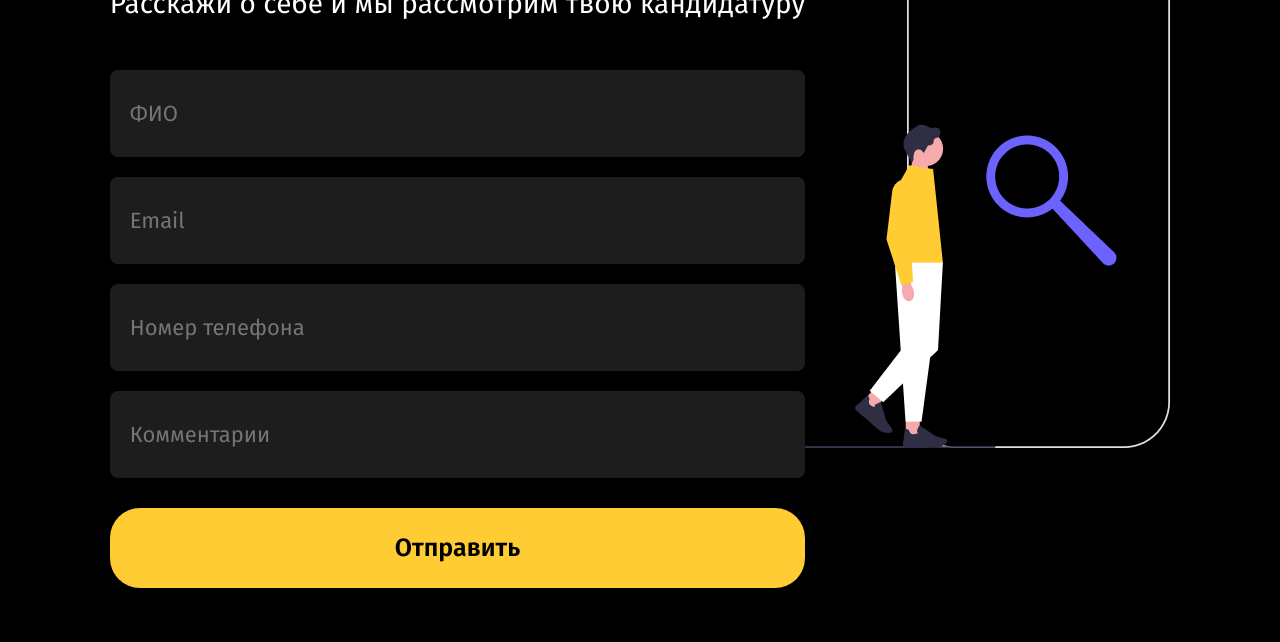
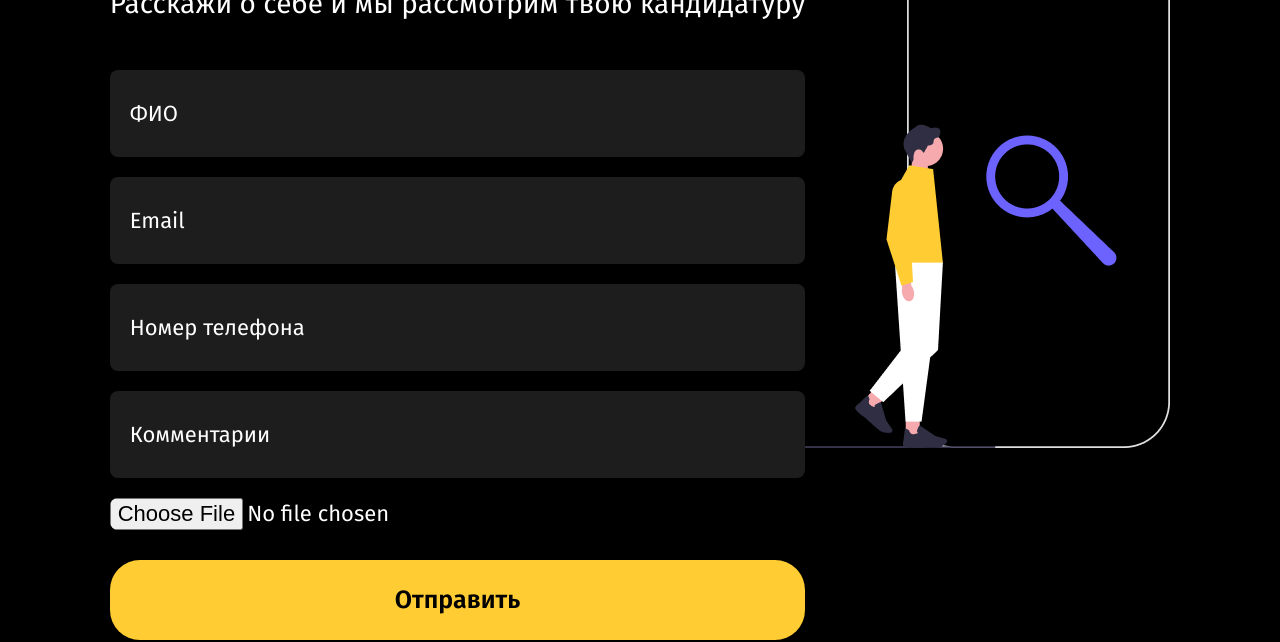
Before and after one commit to Whereug0/beeline-project, a React (Create React App) app: page / in a window 1280 px wide. Shown: the part 2222-2864 px from the top of the page. Built offline with nearby package versions, Linux system fonts and the light colour scheme; no server answers.

Commit message:
add files

```diff
--- a/src/components/Form/MyForm.jsx
+++ b/src/components/Form/MyForm.jsx
@@ -1,12 +1,22 @@
-import React, { useState } from 'react';
+import React, { useEffect, useState } from 'react';
 import styles from './MyForm.module.scss';
 import mobile from '../../assets/imgs/undraw_mobile_search_jxq5 1.png';
 import { useForm } from 'react-hook-form';
 import { useCreateFeedbackMutation } from '../../features/api/getApiSlice';
+import fileIcon from "../../assets/icons/attach_file_white.svg";
 
 const MyForm = () => {
   const [successMessage, setSuccessMessage] = useState('');
   const [errorMessage, setErrorMessage] = useState('');
+  const [selectedFile, setSelectedFile] = useState('');
+  const [value, setValue] = useState('');
+  const handleFileChange = (e) => {
+    const file = e.target.files[0];
+    setSelectedFile(file);
+    console.log('File selected:', file);
+  };
+
+
 
   const [createFeedback, { isLoading, error }] = useCreateFeedbackMutation();
 
@@ -19,7 +29,16 @@ const MyForm = () => {
 
   const handleCreateFeedback = async (data) => {
     try {
-      await createFeedback(data);
+      const formData = new FormData();
+      for (const key in data) {
+        if (key === "resume") {
+          formData.append(key, data[key][0]);
+        } else {
+          formData.append(key, data[key]);
+        }
+      }
+      console.log(formData)
+      await createFeedback(formData);
       setSuccessMessage('Ваша заявка принята!');
       setErrorMessage('');
       reset();
@@ -32,6 +51,16 @@ const MyForm = () => {
       setSuccessMessage('');
     }
   };
+  useEffect(() => {
+    let timer;
+    if (successMessage || errorMessage) {
+      timer = setTimeout(() => {
+        setSuccessMessage("");
+        setErrorMessage("");
+      }, 5000); // 5 секунд
+    }
+    return () => clearTimeout(timer);
+  }, [successMessage, errorMessage]);
 
   const onSubmit = (data) => {
     handleCreateFeedback(data);
@@ -40,7 +69,7 @@ const MyForm = () => {
   return (
     <div className={styles.container}>
       <div className={styles.content}>
-        <form action="" onSubmit={handleSubmit(onSubmit)} className={styles.form}>
+        <form onSubmit={handleSubmit(onSubmit)} className={styles.form} encType="multipart/form-data">
           <div className={styles.heading}>
             <h2>Не нашли подходящую вакансию?</h2>
             <p>Расскажи о себе и мы рассмотрим твою кандидатуру</p>
@@ -102,6 +131,26 @@ const MyForm = () => {
             />
             {errors?.feedback && <p>{errors?.feedback?.message || ""}</p>}
           </div>
+          <div className={styles.file_wrapp}>
+            <label htmlFor="file" className={styles["input-file"]}>
+              <input
+                className={styles.file_input}
+                id="file"
+                name="resume"
+                onChange={handleFileChange}
+                accept=".jpg, .jpeg, .png, .svg, .pdf, .docs, .DOCX"
+                type="file"
+                {...register("resume", {
+                  required: "Это поле обязательно!",
+                })}
+              />
+              {/* <span>
+                <img src={fileIcon} alt="fileIcon" />
+                {selectedFile ? selectedFile.name : "Прикрепить файл"}
+              </span> */}
+            </label>
+            {errors?.resume && <p>{errors?.resume?.message || ""}</p>}
+          </div>
           {successMessage && <p className={styles.successMessage}>{successMessage}</p>}
           {errorMessage && <p className={styles.errorMessage}>{errorMessage}</p>}
           <button type='submit' disabled={isLoading}>Отправить</button>
--- a/src/components/Form/MyForm.module.scss
+++ b/src/components/Form/MyForm.module.scss
@@ -52,6 +52,9 @@
     font-size: 22px;
     padding: 30px 20px;
     border-radius: 8px;
+    &::placeholder{
+      color: white;
+    }
   }
   button {
     color: black;
@@ -82,6 +85,56 @@ input[type="number"]::-webkit-inner-spin-button {
 input[type="number"] {
   -moz-appearance: textfield;
 }
+
+
+.file_wrapp{
+  width: 100%;
+  label{
+    width: 100%;
+
+  }
+  img{
+    width: 16px;
+    height: 26px;
+  }
+  input{
+    background: transparent;
+    padding: 0;
+  }
+}
+
+// .input-file {
+// 	position: relative;
+// 	display: inline-block;
+// }
+// .input-file span {
+// 	position: relative;
+// 	display: flex;
+//   align-items: center;
+// 	cursor: pointer;
+// 	outline: none;
+// 	text-decoration: none;
+// 	vertical-align: middle;
+// 	text-align: center;
+// 	line-height: 22px;
+// 	box-sizing: border-box;
+// 	transition: background-color 0.2s;
+//   padding: 30px 20px;
+//   border-radius: 12px;
+//   background: rgba(30, 29, 29, 1);
+//   color: white;
+//   gap: 13px;
+//   font-size: 22px;
+
+// }
+// .input-file input[type=file] {
+// 	position: absolute;
+// 	z-index: -1;
+// 	opacity: 0;
+// 	display: block;
+// 	width: 0;
+// 	height: 0;
+// }
 
 @media (max-width: 1600px) {
   .content{
@@ -134,6 +187,7 @@ input[type="number"] {
 
 
 @media (max-width: 550px) {
+
   .heading {
     text-align: start;
     margin-bottom: 10px;
@@ -174,6 +228,7 @@ input[type="number"] {
 
 @media (max-width: 420px) {
 
+
   .form {
     input {
       padding: 10px;
@@ -185,4 +240,10 @@ input[type="number"] {
       width: 45%;
     }
   }
+  .file_wrapp{
+    input{
+      padding: 0;
+      font-size: 10px;
+    }
+  }
 }
--- a/src/components/Modal/Modal.jsx
+++ b/src/components/Modal/Modal.jsx
@@ -15,7 +15,6 @@ const Modal = ({ active, setActive, close, vacancyId }) => {
     const file = e.target.files[0];
     setSelectedFile(file);
   };
-
 
 
   const {
@@ -139,6 +138,7 @@ const Modal = ({ active, setActive, close, vacancyId }) => {
           <div className={styles.input_wrapp}>
             <label htmlFor="motivation_letter">Сопроводительное письмо</label>
             <textarea
+
               type="text"
               {...register("motivation_letter", {
                 required: "Это поле обязательно!",
@@ -165,10 +165,10 @@ const Modal = ({ active, setActive, close, vacancyId }) => {
                   required: "Это поле обязательно!",
                 })}
               />
-              <span>
+              {/* <span>
                 <img src={fileIcon} alt="fileIcon" />
                 {selectedFile ? selectedFile.name : "Прикрепить файл"}
-              </span>
+              </span> */}
             </label>
             {errors?.resume && <p>{errors?.resume?.message || ""}</p>}
           </div>
--- a/src/components/Modal/Modal.module.scss
+++ b/src/components/Modal/Modal.module.scss
@@ -115,36 +115,36 @@
 }
 
 
-.input-file {
-	position: relative;
-	display: inline-block;
-}
-.input-file span {
-	position: relative;
-	display: inline-block;
-	cursor: pointer;
-	outline: none;
-	text-decoration: none;
-	vertical-align: middle;
-	text-align: center;
-	line-height: 22px;
-	box-sizing: border-box;
-	transition: background-color 0.2s;
-  padding: 16px 12px;
-  border-radius: 12px;
-  background: rgba(255, 255, 255, 0.05);
-  color: rgba(131, 145, 161, 1);
-  display: flex;
-  gap: 13px;
-}
-.input-file input[type=file] {
-	position: absolute;
-	z-index: -1;
-	opacity: 0;
-	display: block;
-	width: 0;
-	height: 0;
-}
+// .input-file {
+// 	position: relative;
+// 	display: inline-block;
+// }
+// .input-file span {
+// 	position: relative;
+// 	display: inline-block;
+// 	cursor: pointer;
+// 	outline: none;
+// 	text-decoration: none;
+// 	vertical-align: middle;
+// 	text-align: center;
+// 	line-height: 22px;
+// 	box-sizing: border-box;
+// 	transition: background-color 0.2s;
+//   padding: 16px 12px;
+//   border-radius: 12px;
+//   background: rgba(255, 255, 255, 0.05);
+//   color: rgba(131, 145, 161, 1);
+//   display: flex;
+//   gap: 13px;
+// }
+// .input-file input[type=file] {
+// 	position: absolute;
+// 	z-index: -1;
+// 	opacity: 0;
+// 	display: block;
+// 	width: 0;
+// 	height: 0;
+// }
 
 
 
--- a/src/components/Vacancies/CardItemVacancies/CardItemVacancies.module.scss
+++ b/src/components/Vacancies/CardItemVacancies/CardItemVacancies.module.scss
@@ -156,6 +156,7 @@
       }
       .vacancy_name{
         gap: 5px;
+        font-size: 15px;
         h2{
           font-size: 1.2em;
         }
--- a/src/components/WhyWe/WhyWe.jsx
+++ b/src/components/WhyWe/WhyWe.jsx
@@ -30,7 +30,7 @@ const WhyWe = () => {
         <div className={styles.cards_wrapp}>
           {items?.results?.length > 0 ? (
             items.results.map((item) => (
-              <div className={styles.card} data-aos="flip-up">
+              <div key={item.id} className={styles.card} data-aos="flip-up">
                 <img src={item.icon} alt="head" />
                 <p>{item.block_text}</p>
               </div>
--- a/src/pages/Home/Home.jsx
+++ b/src/pages/Home/Home.jsx
@@ -11,7 +11,7 @@ import { useGetVideoQuery } from "../../features/api/getApiSlice";
 
 const Home = () => {
   const { data: video, isLoading, error } = useGetVideoQuery();
-  console.log(video);
+
 
   return (
     <div className={styles.container}>
```
Also changed, not shown: src/assets/icons/attach_file_white.svg (added).
